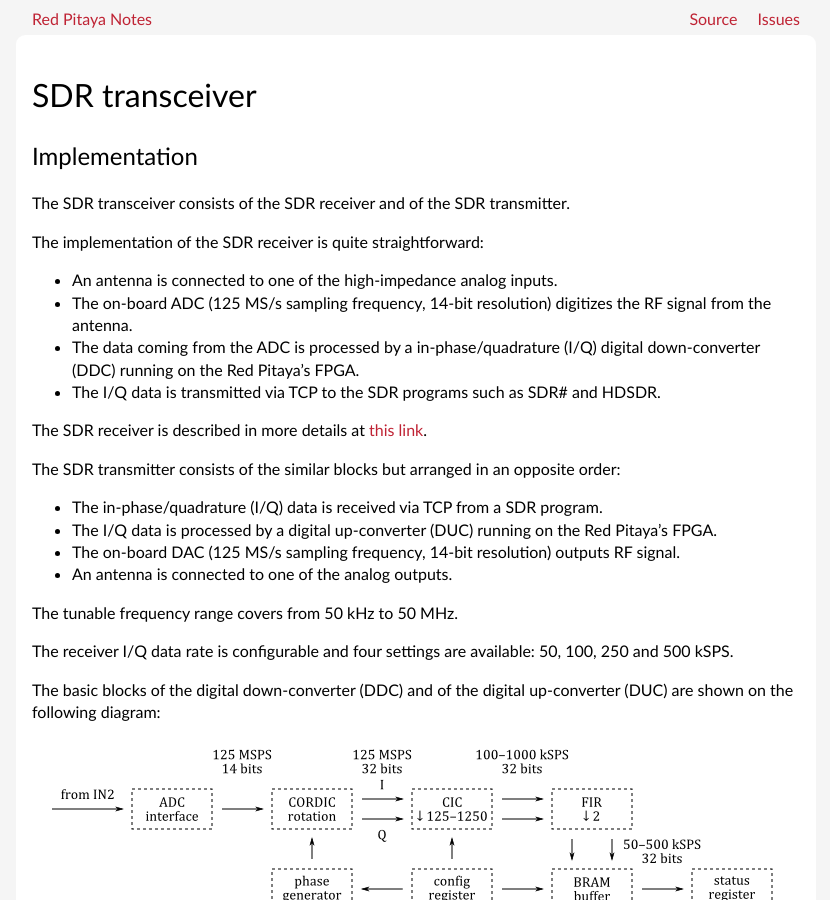
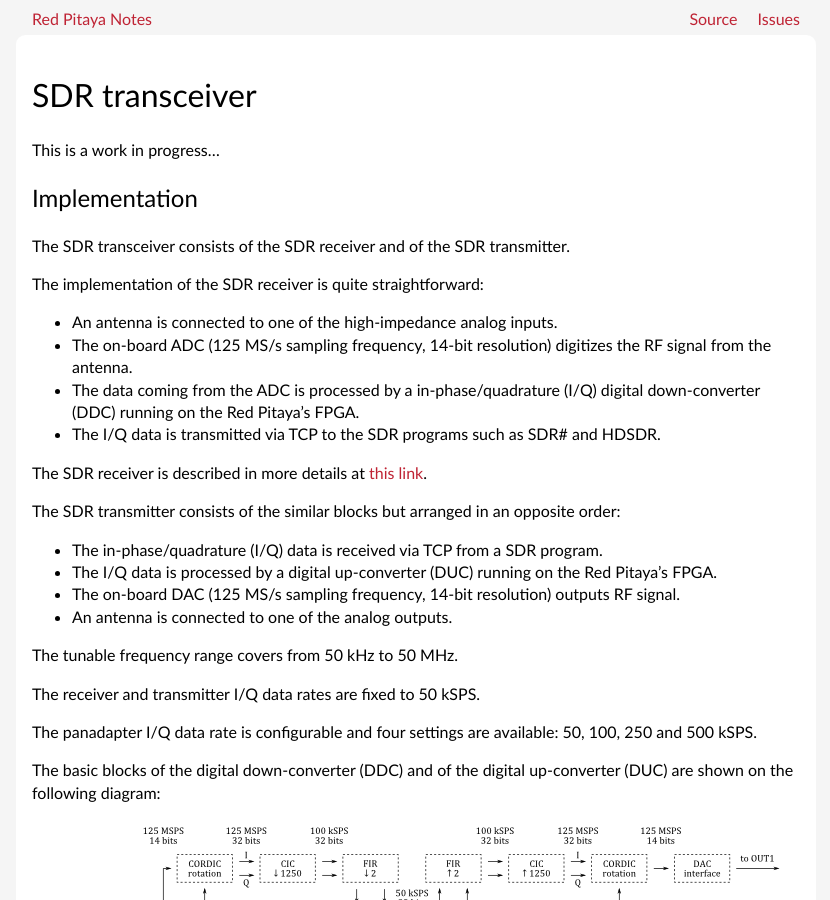
Before and after one commit to pavel-demin/red-pitaya-notes, a Jekyll site: the page built from sdr-transceiver.md, in a window 1280 px wide and 900 px high. Shown: the whole window, without its empty margins (224-1054 px from the left). Built offline with Jekyll 4.4.1, drawn with Linux system fonts in a browser that asks for light colours.

Commit message:
add panadapter

```diff
--- a/sdr-transceiver.md
+++ b/sdr-transceiver.md
@@ -3,6 +3,8 @@
 title: SDR transceiver
 permalink: /sdr-transceiver/
 ---
+
+This is a work in progress...
 
 Implementation
 -----
@@ -27,7 +29,9 @@
 
 The tunable frequency range covers from 50 kHz to 50 MHz.
 
-The receiver I/Q data rate is configurable and four settings are available: 50, 100, 250 and 500 kSPS.
+The receiver and transmitter I/Q data rates are fixed to 50 kSPS.
+
+The panadapter I/Q data rate is configurable and four settings are available: 50, 100, 250 and 500 kSPS.
 
 The basic blocks of the digital down-converter (DDC) and of the digital up-converter (DUC) are shown on the following diagram:
 
```
Also changed, not shown: img/sdr-transceiver.png.
